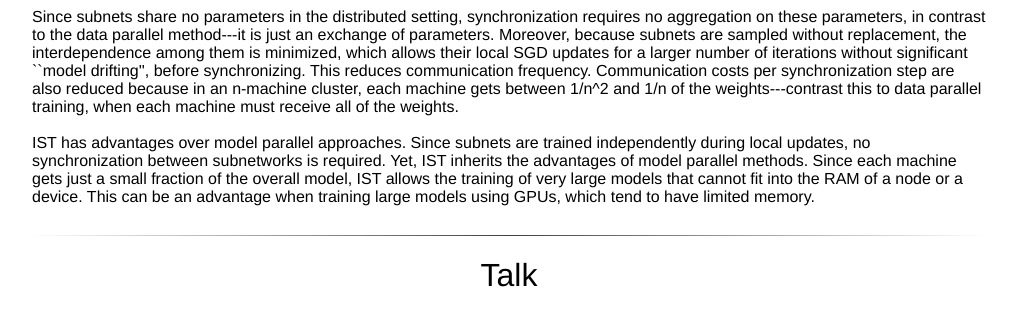
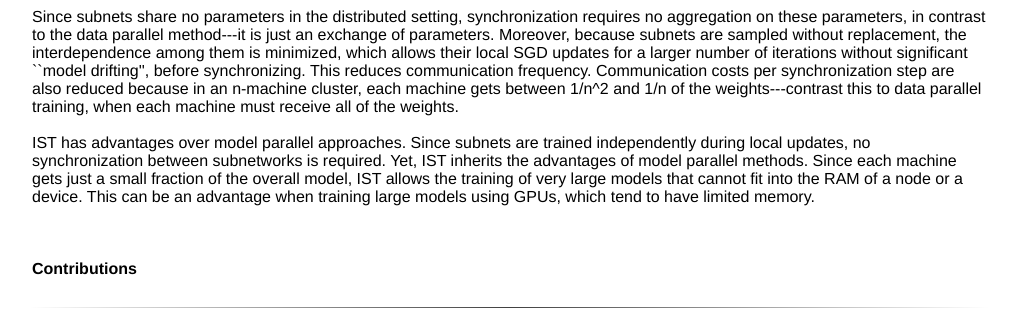
Before and after one commit to akyrillidis/ist, a Jekyll site: the page IST.html, which Jekyll copies as it is, in a window 1280 px wide and 900 px high, scrolled down 789 px, cut to the strip 0-312 px from the top of the window. Shown: the whole strip, without its empty margins (131-1148 px from the left). Built offline with Jekyll 4.4.1, drawn with Linux system fonts in a browser that asks for light colours; some web fonts are replaced.

Commit message:
Update IST.html

```diff
--- a/IST.html
+++ b/IST.html
@@ -298,7 +298,9 @@ Furthermore, IST scales to large models that cannot be learned using standard ap
 				IST has advantages over model parallel approaches.
 				Since subnets are trained independently during local updates, no synchronization between subnetworks is required.
 				Yet, IST inherits the advantages of model parallel methods. Since each machine gets just a small fraction of the overall model, IST allows the training of very large models that cannot fit into the RAM of a node or a device.
-				This can be an advantage when training large models using GPUs, which tend to have limited memory.
+				This can be an advantage when training large models using GPUs, which tend to have limited memory. <br> <br> <br> <br>
+
+				<b>Contributions</b>
 			</td>
 		</tr>
 	</table>
```
